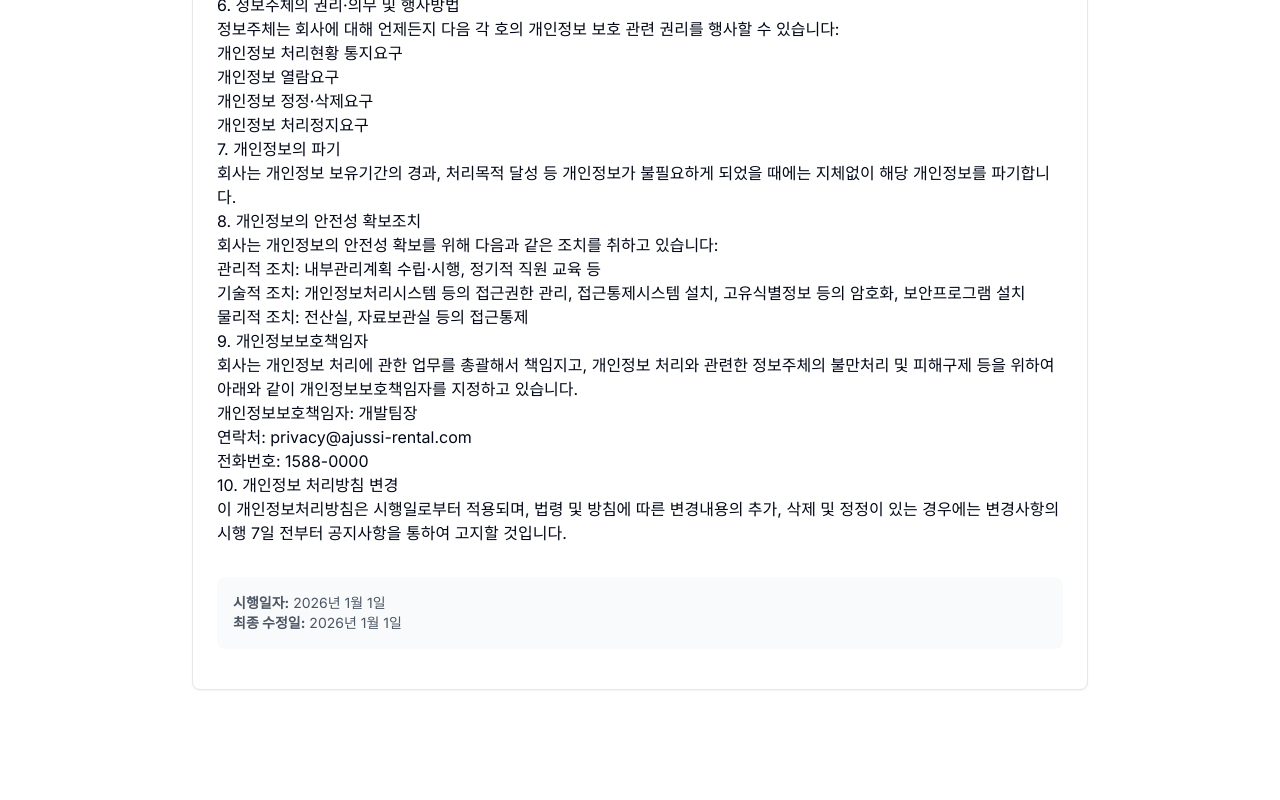
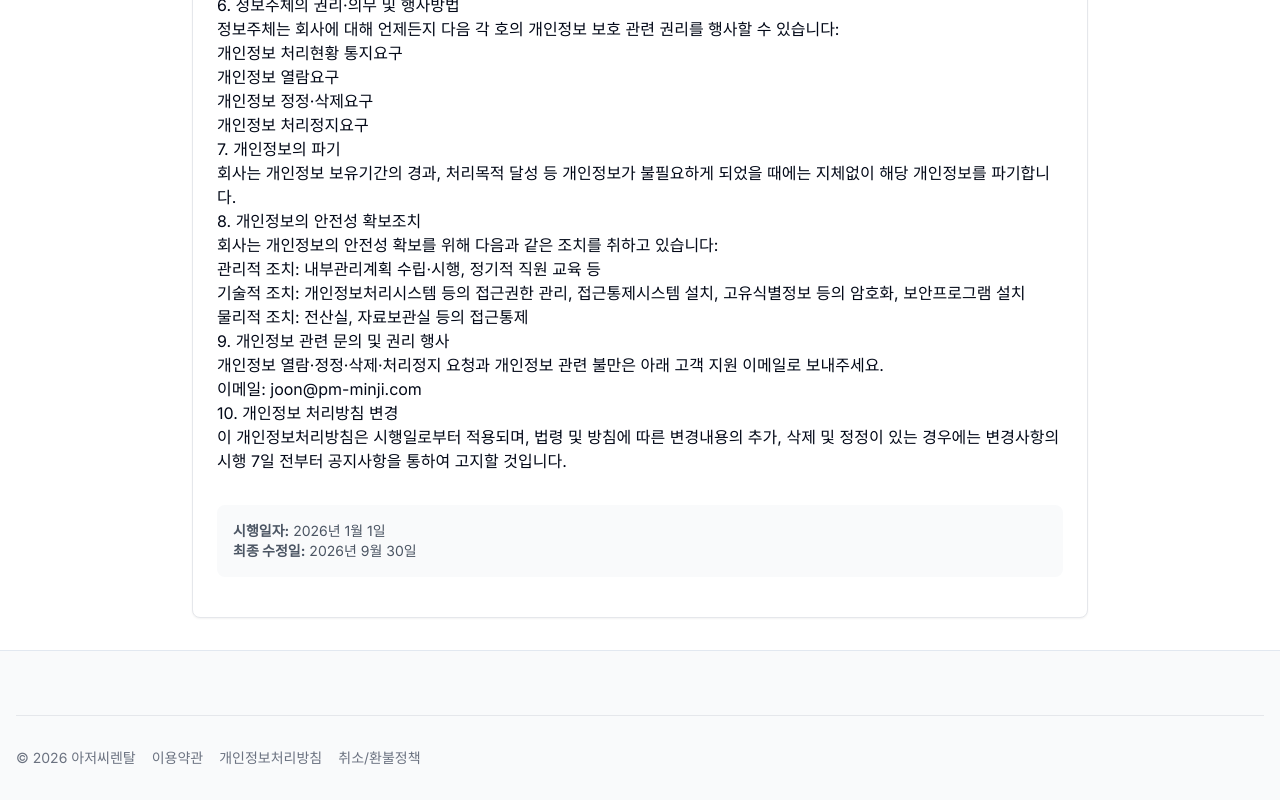
Before and after one commit to pm-minji/aje-rental, a Next.js app: page /privacy in a window 1280 px wide. Shown: the part 1017-1817 px from the top of the page. Before the commit the page ends 1739 px from the top, so only its background shows below. Built offline with nearby package versions, Linux system fonts and the light colour scheme; no server answers.

Commit message:
fix: add merchant disclosures and policy access

```diff
--- a/src/app/layout.tsx
+++ b/src/app/layout.tsx
@@ -3,6 +3,7 @@ import { Inter } from 'next/font/google'
 import './globals.css'
 import Header from '@/components/layout/Header'
 import Footer from '@/components/layout/Footer'
+import BusinessInformation from '@/components/layout/BusinessInformation'
 import { BottomNav } from '@/components/layout/BottomNav'
 import { AuthProvider } from '@/components/providers/AuthProvider'
 import { ErrorBoundary } from '@/components/ui/ErrorBoundary'
@@ -114,7 +115,7 @@ export default function RootLayout({
                   <main className="flex-1 bg-white pb-16 lg:pb-0">
                     {children}
                   </main>
-                  <Footer />
+                  <Footer businessInformation={<BusinessInformation />} />
                   <BottomNav />
                 </div>
               </AuthLoadingWrapper>
--- a/src/app/privacy/page.tsx
+++ b/src/app/privacy/page.tsx
@@ -92,15 +92,13 @@ export default function PrivacyPage() {
                   <li>물리적 조치: 전산실, 자료보관실 등의 접근통제</li>
                 </ul>
 
-                <h2>9. 개인정보보호책임자</h2>
+                <h2>9. 개인정보 관련 문의 및 권리 행사</h2>
                 <p>
-                  회사는 개인정보 처리에 관한 업무를 총괄해서 책임지고, 개인정보 처리와 관련한 정보주체의
-                  불만처리 및 피해구제 등을 위하여 아래와 같이 개인정보보호책임자를 지정하고 있습니다.
+                  개인정보 열람·정정·삭제·처리정지 요청과 개인정보 관련 불만은
+                  아래 고객 지원 이메일로 보내주세요.
                 </p>
                 <ul>
-                  <li>개인정보보호책임자: 개발팀장</li>
-                  <li>연락처: privacy@ajussi-rental.com</li>
-                  <li>전화번호: 1588-0000</li>
+                  <li>이메일: <a href="mailto:joon@pm-minji.com">joon@pm-minji.com</a></li>
                 </ul>
 
                 <h2>10. 개인정보 처리방침 변경</h2>
@@ -112,7 +110,7 @@ export default function PrivacyPage() {
                 <div className="mt-8 p-4 bg-gray-50 rounded-lg">
                   <p className="text-sm text-gray-600">
                     <strong>시행일자:</strong> 2026년 1월 1일<br />
-                    <strong>최종 수정일:</strong> 2026년 1월 1일
+                    <strong>최종 수정일:</strong> 2026년 9월 30일
                   </p>
                 </div>
               </div>
--- /dev/null
+++ b/src/components/layout/BusinessInformation.tsx
@@ -0,0 +1,29 @@
+/** Values displayed here are public merchant disclosures, never payment credentials. */
+export default function BusinessInformation() {
+  const fields = [
+    ['상호', process.env.MERCHANT_BUSINESS_NAME],
+    ['대표자', process.env.MERCHANT_REPRESENTATIVE_NAME],
+    ['사업자등록번호', process.env.MERCHANT_BUSINESS_NUMBER],
+    ['사업장 주소', process.env.MERCHANT_BUSINESS_ADDRESS],
+    ['통신판매업 신고번호', process.env.MERCHANT_MAIL_ORDER_NUMBER],
+    ['고객센터 전화', process.env.MERCHANT_SUPPORT_PHONE],
+  ].filter(([, value]) => value?.trim())
+
+  if (fields.length === 0) return null
+
+  return (
+    <section aria-label="사업자 정보" className="mt-6 border-t border-gray-200 pt-6 text-sm text-gray-600">
+      <dl className="flex flex-wrap gap-x-6 gap-y-2">
+        {fields.map(([label, value]) => (
+          <div key={label} className={label === '사업장 주소' ? 'w-full' : ''}>
+            <dt className="inline font-medium">{label}: </dt>
+            <dd className="inline break-words">{value}</dd>
+          </div>
+        ))}
+      </dl>
+      <p className="mt-2">
+        고객문의: <a href="mailto:joon@pm-minji.com" className="hover:underline">joon@pm-minji.com</a>
+      </p>
+    </section>
+  )
+}
--- a/src/components/layout/Footer.tsx
+++ b/src/components/layout/Footer.tsx
@@ -3,21 +3,21 @@
 import Link from 'next/link'
 import { Mail } from 'lucide-react'
 import { usePathname } from 'next/navigation'
+import type { ReactNode } from 'react'
 
 interface FooterProps {
   showFullFooter?: boolean;
+  businessInformation?: ReactNode;
 }
 
-export default function Footer({ showFullFooter = true }: FooterProps) {
+export default function Footer({ showFullFooter = true, businessInformation }: FooterProps) {
   const pathname = usePathname()
-
-  // Only show footer on the home page
-  if (pathname !== '/') return null
+  const showBrand = showFullFooter && pathname === '/'
 
   return (
     <footer className="bg-gray-50 border-t mt-auto pb-20 lg:pb-0">
       <div className="container mx-auto px-4 py-8">
-        {showFullFooter ? (
+        {showBrand ? (
           <div className="grid grid-cols-1 md:grid-cols-2 gap-8">
             {/* 브랜드 정보 */}
             <div>
@@ -69,7 +69,9 @@ export default function Footer({ showFullFooter = true }: FooterProps) {
           </div>
         ) : null}
 
-        <div className={`${showFullFooter ? 'mt-8 pt-8 border-t border-gray-200' : ''} flex flex-col sm:flex-row justify-between items-center text-sm text-gray-500`}>
+        {businessInformation}
+
+        <div className={`${showBrand || businessInformation ? 'mt-8 pt-8 border-t border-gray-200' : ''} flex flex-col sm:flex-row justify-between items-center text-sm text-gray-500`}>
           <div className="flex flex-wrap items-center justify-center gap-x-4 gap-y-2">
             <span>© 2026 아저씨렌탈</span>
             <Link href="/terms" className="hover:text-gray-900">이용약관</Link>
```
Also changed, not shown: 2 other files (tests, documents, lock files or other folders).
